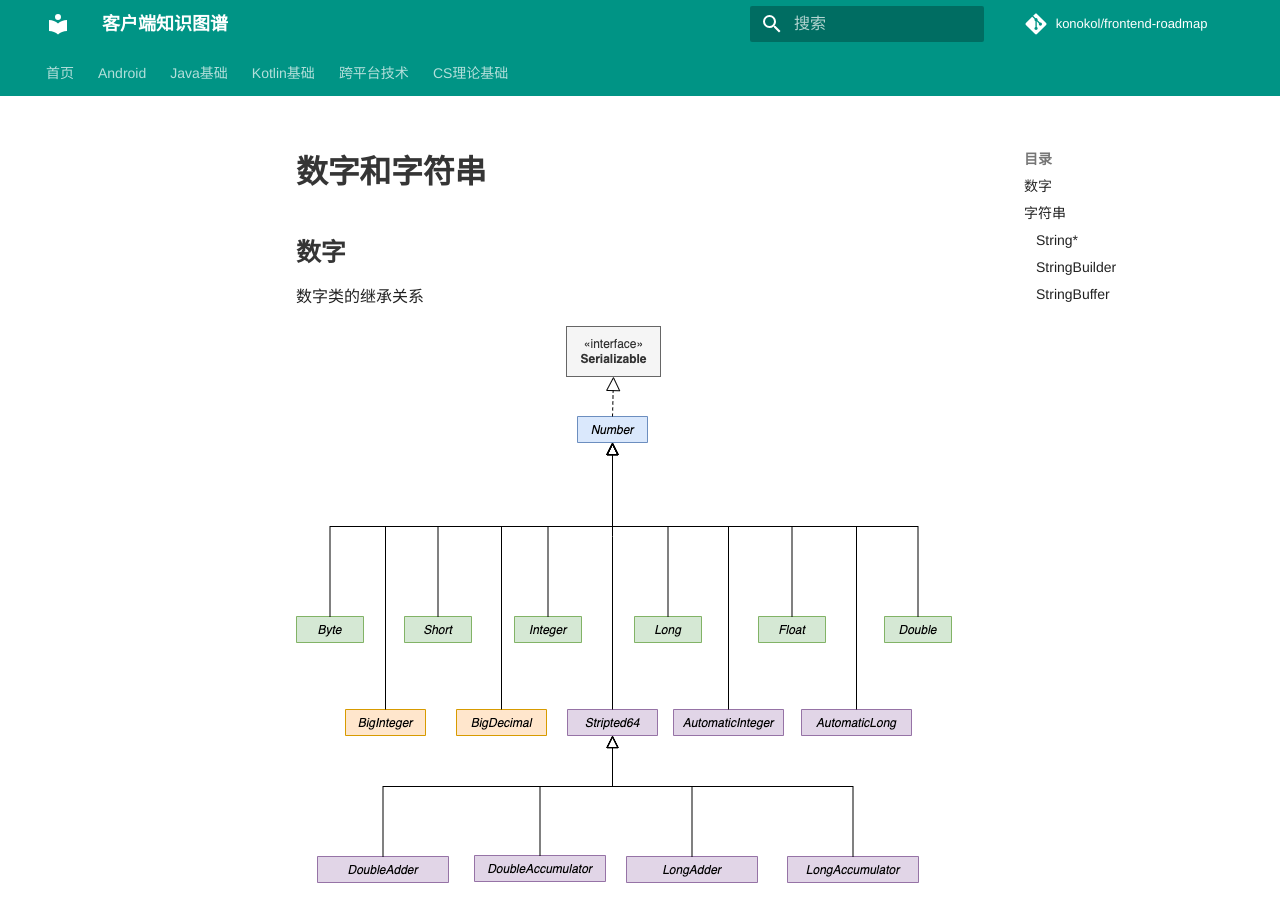
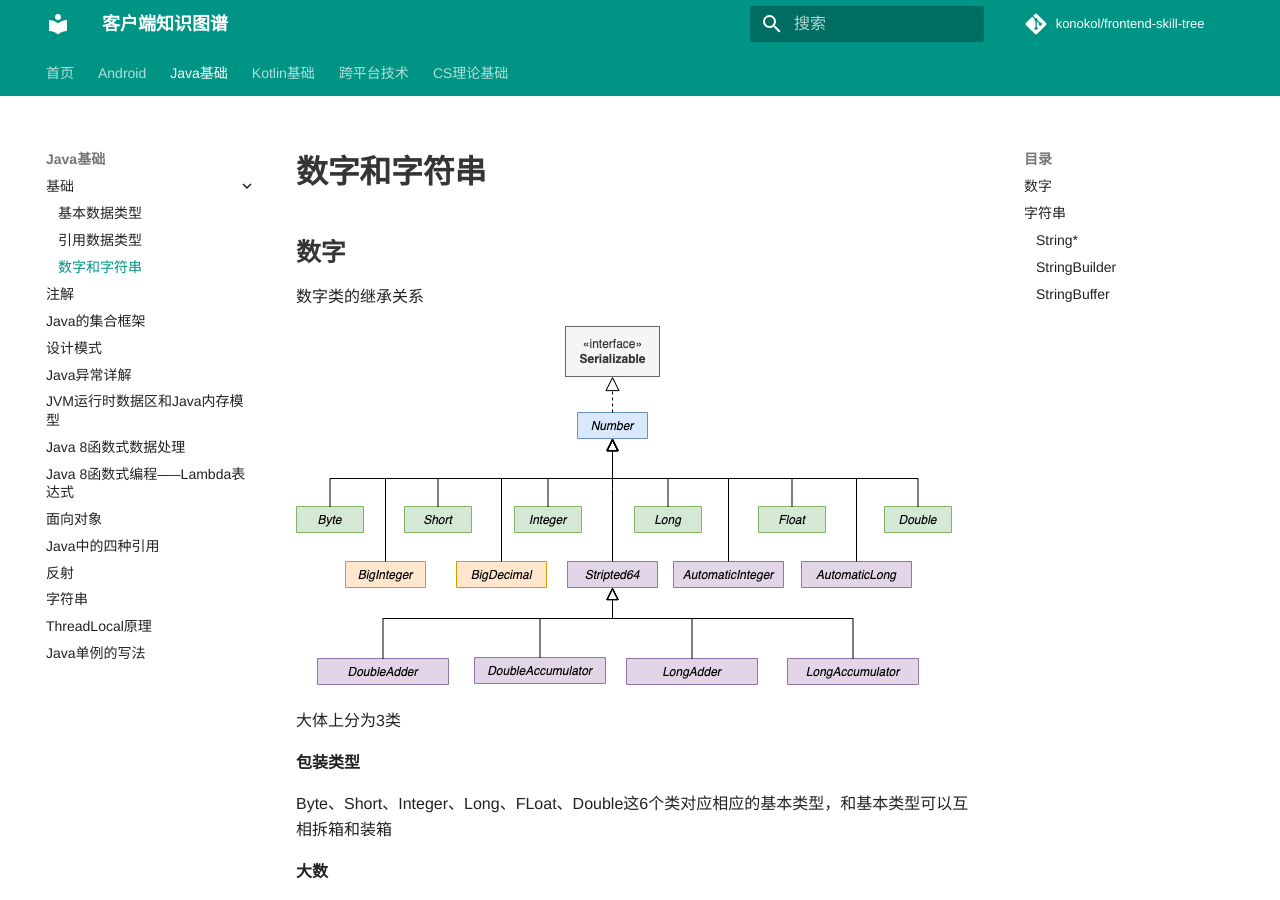
Before and after one commit to konokol/frontend-skill-tree, an MkDocs documentation site: the page built from docs/Java/1-Basic/03-Number-and-Strings.md, in a window 1280 px wide and 900 px high. Built offline with MkDocs 1.6.1 and Material for MkDocs 9.7.7, drawn with Linux system fonts in a browser that asks for light colours; some web fonts are replaced; comment, search, counter and statistics services are not loaded.

Commit message:
update picture and mkdoc.yml

```diff
--- a/mkdocs.yml
+++ b/mkdocs.yml
@@ -48,6 +48,7 @@ nav:
   - 基础:
     - 基本数据类型: Java/1-Basic/01-Primitive-Data-Types.md
     - 引用数据类型: Java/1-Basic/02-Refrefence-Data-Types.md
+    - 数字和字符串: Java/1-Basic/03-Number-and-Strings.md
   - 注解: Java/Annotation.md
   - Java的集合框架: Java/Collections.md
   - 设计模式: Java/Design-pattern.md
@@ -101,8 +102,8 @@ extra:
     link: https://www.zhihu.com/people/konokol
   - icon: fontawesome/solid/envelope
     link: mailto:lijundut@foxmail.com
-repo_url: https://github.com/konokol/frontend-roadmap
-repo_name: konokol/frontend-roadmap
+repo_url: https://github.com/konokol/frontend-skill-tree
+repo_name: konokol/frontend-skill-tree
 edit_uri: ''
 markdown_extensions:
 - def_list
```
Also changed, not shown: docs/img/numbers.png.
